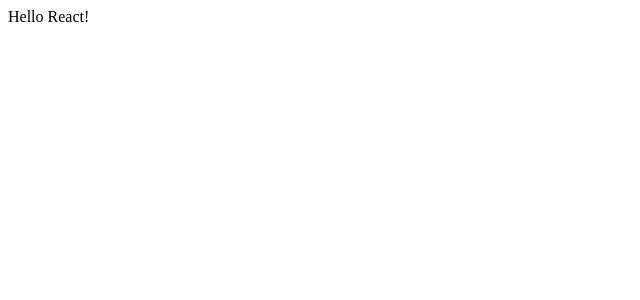
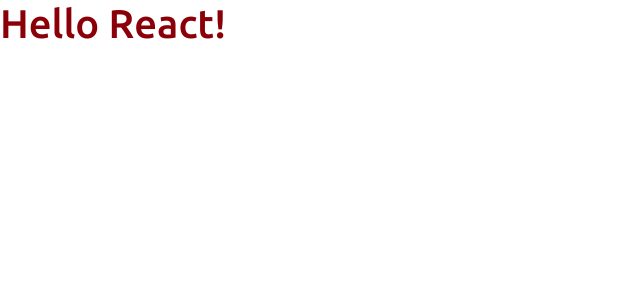
Before and after one commit to RafaelCCampos/rdvendas, a React (Create React App) app in the folder frontend/: page / in a window 1280 px wide. Shown: the top 300 px of the page, without its empty margins (0-640 px from the left). Built offline with nearby package versions, Linux system fonts and the light colour scheme.

Commit message:
adicionando bootstrap e css global no projeto.

```diff
--- a/frontend/package.json
+++ b/frontend/package.json
@@ -10,6 +10,7 @@
     "@types/node": "^12.0.0",
     "@types/react": "^17.0.0",
     "@types/react-dom": "^17.0.0",
+    "bootstrap": "^5.0.0",
     "react": "^17.0.2",
     "react-dom": "^17.0.2",
     "react-scripts": "4.0.3",
--- a/frontend/src/App.tsx
+++ b/frontend/src/App.tsx
@@ -3,7 +3,7 @@
 function App() {
   return (
     <div className="App">
-      Hello React!
+      <h1 className="text-primary">Hello React!</h1>
     </div>
   );
 }
--- /dev/null
+++ b/frontend/src/assets/styles/global.css
@@ -0,0 +1,32 @@
+@import url('https://fonts.googleapis.com/css2?family=Ubuntu:wght@300;400;500;700&display=swap');
+:root {
+    --color-primary: #8B0008;
+}
+
+html, body {
+    height: 100%;
+    font-family: "Ubuntu", sans-serif;
+}
+
+#root {
+    display: flex;
+    flex-direction: column;
+    height: 100%;
+}
+
+.content {
+    flex: 1 0 auto;
+}
+
+.footer {
+    flex-shrink: 0;
+    text-align: center;
+}
+
+.bg-primary {
+    background-color: var(--color-primary) !important;
+}
+
+.text-primary {
+    color: var(--color-primary) !important;
+}
--- a/frontend/src/index.tsx
+++ b/frontend/src/index.tsx
@@ -1,5 +1,7 @@
 import React from 'react';
 import ReactDOM from 'react-dom';
+import 'bootstrap/dist/css/bootstrap.css';
+import 'assets/styles/global.css';
 import App from './App';
 
 ReactDOM.render(
```
Also changed, not shown: 2 other files (tests, documents, lock files or other folders).
